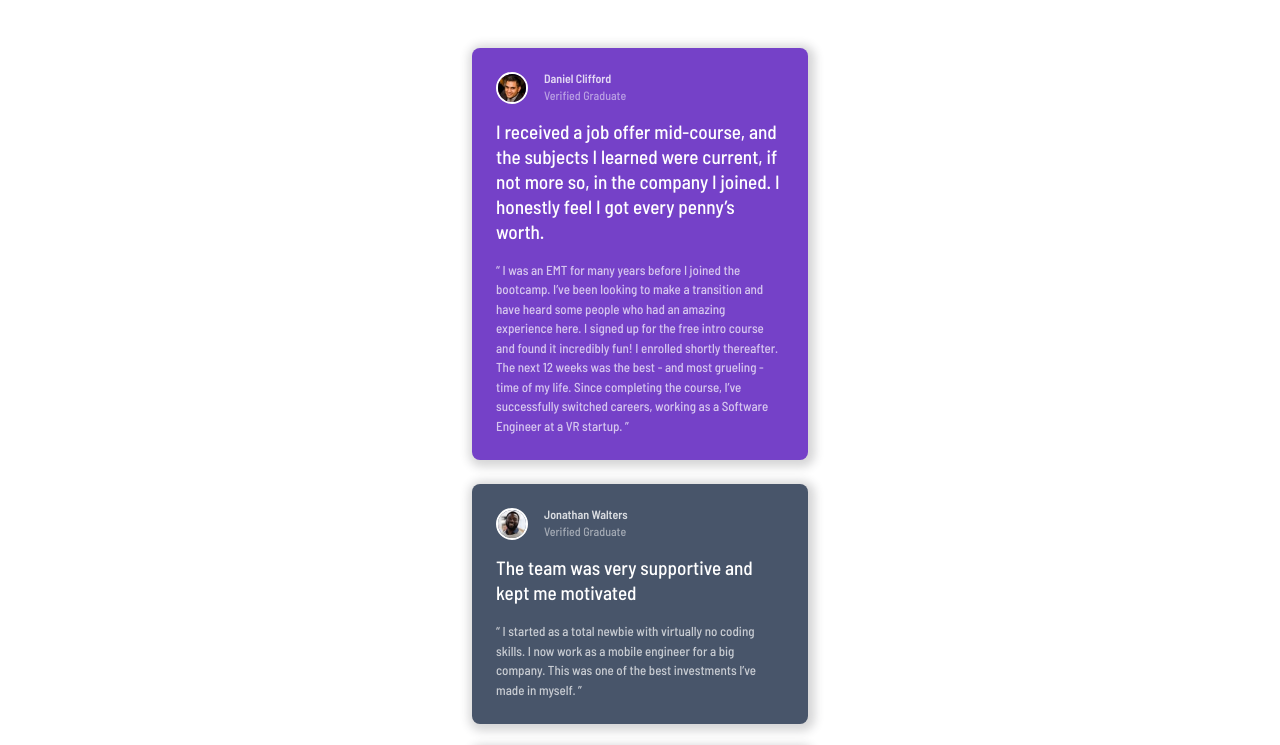
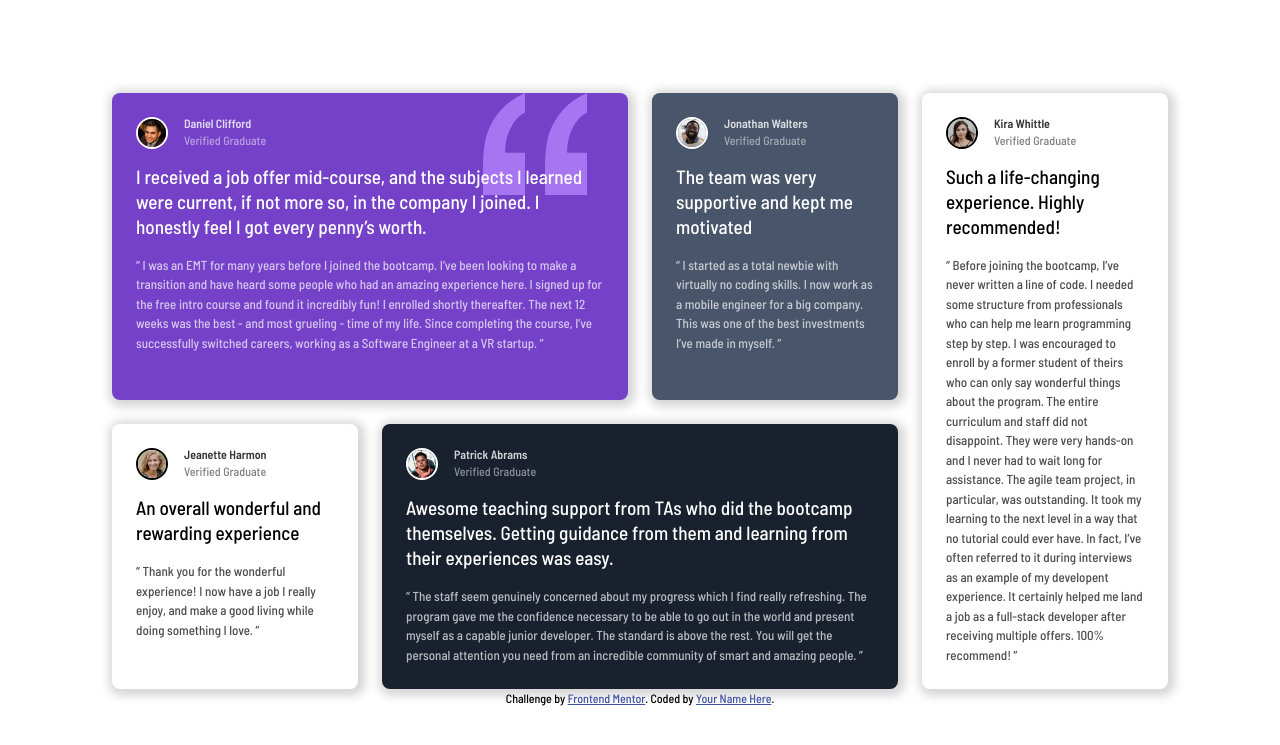
Before and after one commit to Mazz100/Testimonial-Grid-Section, a plain HTML site: page index.html in a window 1280 px wide. Shown: the top 745 px of the page. Drawn offline with Linux system fonts and the light colour scheme.

Commit message:
Desktop View Update

```diff
--- a/Styles/style.scss
+++ b/Styles/style.scss
@@ -24,13 +24,14 @@ body {
 
 img {
     border-radius: 50%;
-    border: 2px double;
+    border: 2px solid;
 }
 
 @mixin MainCards() {
     display: flex;
     flex-direction: column;
     align-items: start;
+
 
     // Spacing attributes
     margin-bottom: 24px;
@@ -94,6 +95,9 @@ figcaption {
 
 .card1 {
     background-color: $daniel-card-color;
+    background-image: url(../images/bg-pattern-quotation.svg);
+    background-repeat: no-repeat;
+    background-position: top right 10%;
     margin-top: 48px;
 }
 
@@ -117,3 +121,47 @@ figcaption {
     background-color: $jeanette-kira-card-color;
     color: black;
 }
+
+@mixin Grid($columns, $rows) {
+    display: grid;
+    grid-template-columns: repeat($columns, 1fr);
+    grid-template-rows: repeat($rows, 1fr);
+    gap: 1.5rem;
+}
+
+//media query for Desktop view
+@media (min-width: 50rem) {
+    main {
+        @include Grid(4, 1);
+    }
+
+    .container {
+        max-width: 66rem;
+    }
+
+    .card-main {
+        margin: 0;
+    }
+
+    .card1 {
+        grid-area: 1/1/2/3
+    }
+
+    .card2 {
+        grid-area: 1/3/2/4;
+    }
+
+    .card3 {
+        grid-area: 2/1/2/2;
+    }
+
+    .card4 {
+        grid-area: 2/2/2/4;
+    }
+
+    .card5 {
+        grid-area: 1/4/3/5;
+    }
+
+
+}
--- a/index.html
+++ b/index.html
@@ -16,7 +16,6 @@
     rel="stylesheet">
 
   <title>Frontend Mentor | Testimonial Grid Section</title>
-
 
   <style>
     body {
@@ -37,8 +36,8 @@
 </head>
 
 <body>
+  <div class="container">
     <main>
-    <div class="container">
 
       <figure class="card1 card-main">
         <figcaption>
@@ -130,9 +129,9 @@
             100% recommend! ”</p>
         </blockquote>
       </figure>
+    </main>
+  </div>
 
-    </div>
-  </main>
   <footer class="attribution">
     Challenge by <a href="https://www.frontendmentor.io?ref=challenge" target="_blank">Frontend Mentor</a>.
     Coded by <a href="#">Your Name Here</a>.
```
Also changed, not shown: Styles/style.css, 1 other file. Lines whose indentation alone changed are shown as unchanged.
